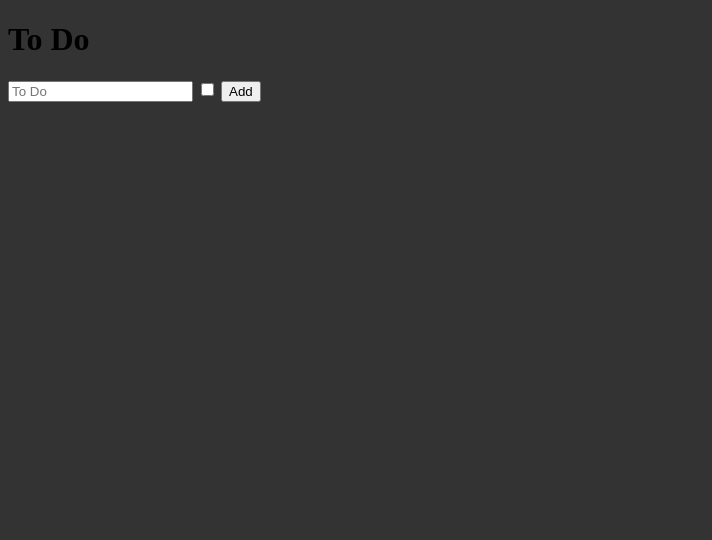
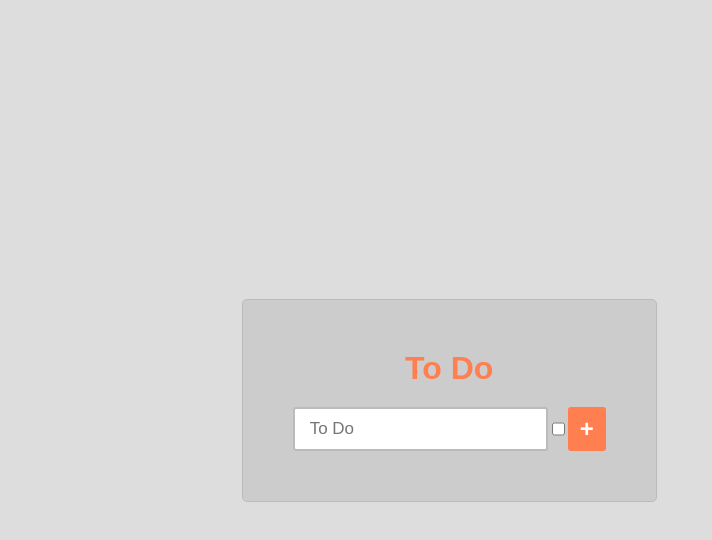
Before and after one commit to sanjar1311/todo, a plain HTML site: page index.html in a window 1280 px wide. Shown: the whole page, without its empty margins (0-712 px from the left). Drawn offline with Linux system fonts and the light colour scheme.

Commit message:
add initial styles

```diff
--- a/index.html
+++ b/index.html
@@ -10,11 +10,13 @@
 <body>
 
   <div class="todo">
+    <div class="todo__header">
       <h1 class="todo__title">To Do</h1>
-    <div class="todo__app-header">
+      <div class="todo-header__inner">
         <input class="todo-input" type="text" placeholder="To Do">
         <input type="checkbox">
-      <button class="add-btn">Add</button>
+        <button class="add-btn">+</button>
+      </div>
     </div>
 
     <ul class="todo-list">
@@ -26,8 +28,10 @@
   <template class="todo-item-template">
       <li class="todo-item">
         <p class="todo-item__text">Lorem, ipsum dolor.</p>
+        <div class="todo-item__controls">
           <button class="change-btn">Change</button>
         <button class="clr-btn">Delate</button>
+        </div>
       </li>
   </template>
 
--- a/styles.css
+++ b/styles.css
@@ -1,3 +1,93 @@
+* {
+  box-sizing: border-box;
+}
+
 body {
-  background-color: #333;
+  font-family: "Arial", sans-serif;
+  background-color: #ddd;
+  margin: 0;
 }
+
+.todo {
+  min-height: 100vh;
+  display: flex;
+  justify-content: space-evenly;
+}
+
+.todo__header {
+  background-color: #ccc;
+  padding: 50px;
+  margin-top: auto;
+  margin-bottom: auto;
+  border: 1px solid #bbb;
+  border-radius: 5px;
+}
+
+.todo__title {
+  margin: 0;
+  text-align: center;
+  color: coral;
+  margin-bottom: 20px;
+}
+
+.todo-header__inner {
+  display: flex;
+}
+
+.todo-input {
+  padding: 10px 15px;
+  font-size: 17px;
+  border: 2px solid #bbb;
+  border-radius: 3px;
+}
+
+.todo-input:focus {
+  outline: none;
+  border-bottom: 2px solid coral;
+}
+
+.add-btn {
+  padding: 10px;
+  border: 2px solid coral;
+  border-radius: 3px;
+  background-color: coral;
+  color: #fff;
+  cursor: pointer;
+  font-size: 24px;
+  line-height: 1px;
+  font-weight: bold;
+}
+
+.add-btn:hover {
+  opacity: .8;
+}
+
+.add-btn:active {
+  opacity: .6;
+}
+
+
+.todo-list {
+  margin: 0;
+  margin: 50px;
+  list-style-type: none;
+}
+
+.todo-item {
+  display: flex;
+  justify-content: space-between;
+  align-items: center;
+  background-color: #ccc;
+  padding: 10px 15px;
+  border-top: 1px solid #bbb;
+  border-right: 1px solid #bbb;
+  border-bottom: 1px solid #bbb;
+  border-left: 4px solid coral;
+  width: 35vw;
+  margin: 10px auto;
+}
+
+.todo-item__text {
+  margin: 0;
+  color: #777;
+}
```
Lines whose indentation alone changed are shown as unchanged.
